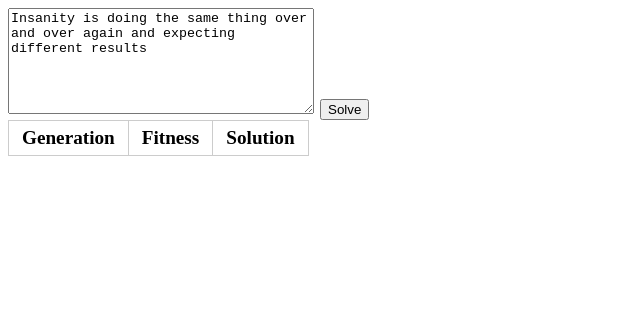
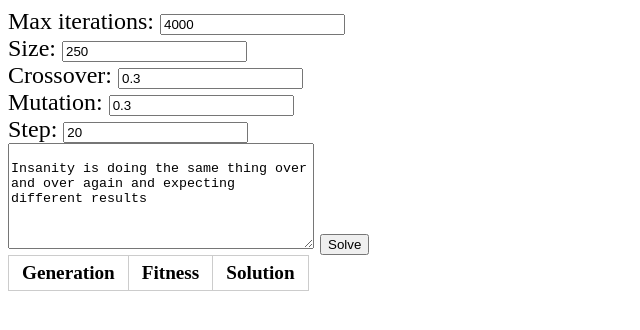
Before and after one commit to ignis05/uj-ci, a website built with webpack: page genetic-presentation/dist/index.html in a window 1280 px wide. Both pictures are taken after a click on the button "Solve". Shown: the whole page, without its empty margins (0-640 px from the left). Built offline with nearby package versions, Linux system fonts and the light colour scheme; what genetic-js would draw is missing.

Commit message:
genetic-js: user parameters

```diff
--- a/genetic-presentation/src/index.js
+++ b/genetic-presentation/src/index.js
@@ -104,16 +104,16 @@ $(() => {
 
 		$('#results tbody').html('')
 
-		const text = $('#quote').val()
+		const solutionText = $('#quote').val()
 
 		const config = {
-			iterations: 4000,
-			size: 250,
-			crossover: 0.3,
-			mutation: 0.3,
-			skip: 20,
+			iterations: parseFloat($('#iterations').val()),
+			size: parseFloat($('#size').val()),
+			crossover: parseFloat($('#crossover').val()),
+			mutation: parseFloat($('#mutation').val()),
+			skip: parseFloat($('#skip').val()),
 		}
 
-		genetic.evolve(config, { solution: text })
+		genetic.evolve(config, { solution: solutionText })
 	})
 })
```
Also changed, not shown: genetic-presentation/dist/index.html.
